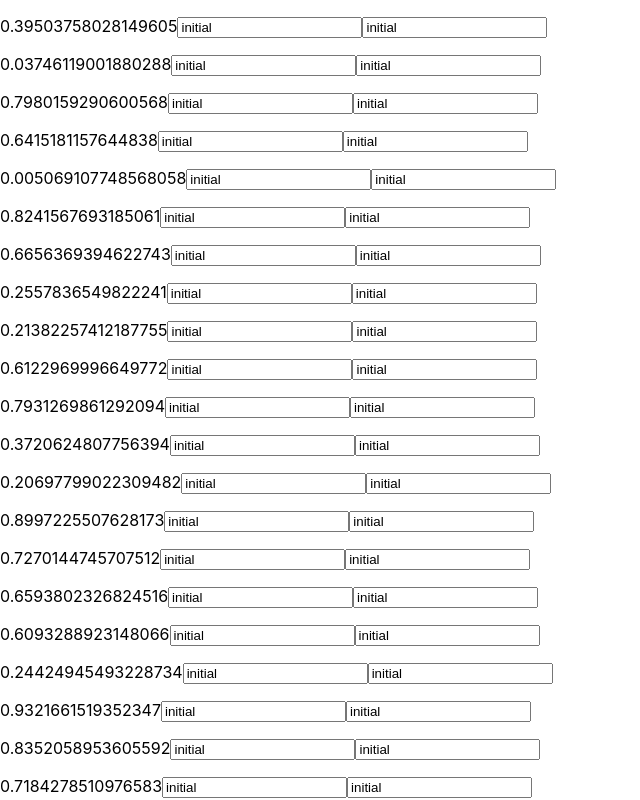
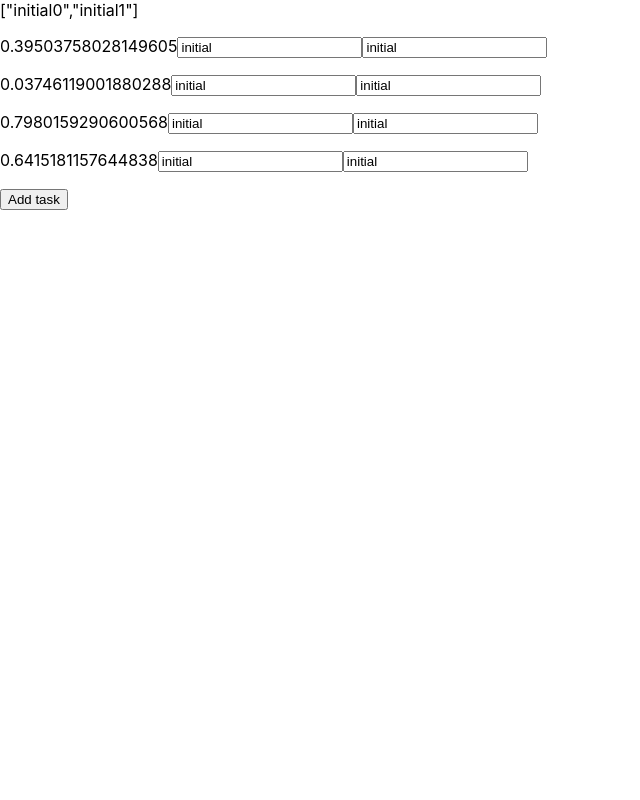
Before and after one commit to ienjoygit/hookstate, a React (Create React App) app in the folder experimental/: page / in a window 1280 px wide. Shown: the top 800 px of the page, without its empty margins (0-640 px from the left). Built offline with nearby package versions, Linux system fonts and the light colour scheme.

Commit message:
more progress on tracking.

```diff
--- a/experimental/src/App.tsx
+++ b/experimental/src/App.tsx
@@ -4,10 +4,15 @@ import './App.css';
 
 import { useStateLink, ValueLink, createStateLink } from './lib/UseStateLink';
 
-const state = createStateLink<TaskItem[]>(Array.from(Array(1000).keys()).map((i) => ({
+JSON.stringify({ x: 5, y: 6, toJSON() { return this.x + this.y; } });
+
+const state = createStateLink<TaskItem[]>(Array.from(Array(2).keys()).map((i) => ({
     name: 'initial',
-    priority: i
-})));
+    priority: i,
+    toJSON(): any { return this.name + this.priority; }
+})), {
+    // onset: (v, i, p) => console.log('set new value', p, v)
+});
 
 interface TaskItem {
     name: string,
@@ -28,8 +33,9 @@ const TaskView = (props: { link: ValueLink<TaskItem> }) => {
     return <p>
         {Math.random()}
         {/* {locallink.nested.name.value} */}
-        <input value={locallink.nested.name.value} onChange={v => locallink.nested.name.set(v.target.value)} />
-        <input value={locallink.nested.name.value} onChange={v => locallink.nested.priority.set(pv => Number(pv) + 1)} />
+        <input value={locallink.value.name} onChange={v => locallink.nested.name.set(v.target.value)} />
+        <input value={locallink.value.name} onChange={v => locallink.nested.priority.set(pv => Number(pv) + 1)} />
+        {/* <input value={'increment priority'} onChange={v => locallink.nested.priority.set(pv => Number(pv) + 1)} /> */}
     </p>
 }
 
@@ -40,13 +46,21 @@ const TwiceTaskView = (props: { link: ValueLink<TaskItem> }) => {
     </>;
 }
 
+const JsonDump = (props: {link: ValueLink<TaskItem[]>}) => {
+    const locallink = useStateLink(props.link);
+    return <>
+        {JSON.stringify(locallink.value)}
+    </>;
+}
+
 const App: React.FC = () => {
-    // const vl = useStateLink<TaskItem[]>(Array.from(Array(1000).keys()).map((i) => ({
+    // const vl = useStateLink<TaskItem[]>(Array.from(Array(2).keys()).map((i) => ({
     //     name: 'initial',
     //     priority: i
     // })));
     const vl = useStateLink(state);
     return <>
+        <JsonDump link={vl} />
         {
             vl.nested.map((i, ind) => <TwiceTaskView key={ind} link={i} />)
         }
--- a/experimental/src/lib/UseStateLink.tsx
+++ b/experimental/src/lib/UseStateLink.tsx
@@ -243,6 +243,7 @@ class ValueLinkImpl<S> implements ValueLink<S>, Subscribable {
     private nestedCache: NestedInferredLink<S> | undefined;
     private nestedLinksCache: Record<string | number, ValueLinkImpl<S[keyof S]>> | undefined;
 
+    private valueTracked: S | undefined;
     private valueUsed: boolean | undefined;
 
     private initialValueCache: S | undefined;
@@ -258,12 +259,25 @@ class ValueLinkImpl<S> implements ValueLink<S>, Subscribable {
         public readonly path: Path,
         // tslint:disable-next-line: no-any
         public readonly onUpdate: () => void,
-        public readonly valueCache: S
+        public readonly valueUntracked: S
     ) { }
 
     get value(): S {
-        this.valueUsed = true;
-        return this.valueCache;
+        // console.log('value used', this.path);
+        if (this.valueTracked === undefined) {
+            if (Array.isArray(this.valueUntracked)) {
+                this.valueTracked = this.valueArrayImpl();
+            } else if (typeof this.valueUntracked === 'object' && this.valueUntracked !== null) {
+                this.valueTracked = this.valueObjectImpl();
+            } else {
+                this.valueTracked = this.valueUntracked;
+                if (this.valueTracked === undefined) {
+                    this.valueUsed = true;
+                }
+            }
+        }
+        // return this.nestedCache as NestedInferredLink<S>;
+        return this.valueTracked!;
     }
 
     get initialValue(): S | undefined {
@@ -272,10 +286,6 @@ class ValueLinkImpl<S> implements ValueLink<S>, Subscribable {
             this.initialValueCache = this.state.getInitial(this.path) as S | undefined;
         }
         return this.initialValueCache;
-    }
-
-    private get hooks(): ValueProcessingHooks<S> {
-        return this.state.targetHooks(this.path);
     }
 
     set(newValue: React.SetStateAction<S>): void {
@@ -305,9 +315,9 @@ class ValueLinkImpl<S> implements ValueLink<S>, Subscribable {
         //     return;
         // }
         if (typeof newValue === 'function') {
-            newValue =  (newValue as ((prevValue: S) => S))(this.valueCache);
+            newValue =  (newValue as ((prevValue: S) => S))(this.state.getCurrent(this.path));
         }
-        const localPreset = this.hooks.__preset;
+        const localPreset = this.state.targetHooks(this.path).__preset;
         if (localPreset) {
             newValue = localPreset(newValue, this);
         }
@@ -326,26 +336,35 @@ class ValueLinkImpl<S> implements ValueLink<S>, Subscribable {
     }
 
     updateIfUsed(path: Path): boolean {
+        // console.log('updateIfUsed', this.path);
         const update = () => {
             const firstChildKey = path[this.path.length];
             if (firstChildKey === undefined) {
-                if (this.valueUsed) {
+                if (this.valueTracked !== undefined || this.valueUsed === true) {
+                    // console.log('updateIfUsed updated', this.path);
                     this.onUpdate();
                     return true;
                 }
+                // console.log('updateIfUsed not updated (firstChildKey Undefined)', this.path, this.valueTracked || this.valueUsed, this.valueTracked, this.valueUsed);
                 return false;
             }
             const firstChildValue = this.nestedLinksCache && this.nestedLinksCache[firstChildKey];
             if (firstChildValue === undefined) {
+                // console.log('updateIfUsed not updated (firstChildValue Undefined)', this.path);
                 return false;
             }
-            return firstChildValue.updateIfUsed(path);
+            // console.log('updateIfUsed offload to children', this.path);
+            const r = firstChildValue.updateIfUsed(path);
+            // console.log('updateIfUsed offload to children updated', this.path, r);
+            return r;
         }
 
         const updated = update();
         if (!updated && this.subscribers !== undefined) {
+            // console.log('updateIfUsed not updated, loop subscribers', this.path, this.subscribers);
             this.subscribers.forEach(s => s.updateIfUsed(path))
         }
+        // console.log('updateIfUsed returning', this.path, updated);
         return updated;
     }
 
@@ -492,10 +511,13 @@ class ValueLinkImpl<S> implements ValueLink<S>, Subscribable {
     }
 
     get inferred(): InferredLink<S> {
-        if (Array.isArray(this.value)) {
+        if (!this.valueTracked) {
+            this.valueUsed = true;
+        }
+        if (Array.isArray(this.valueUntracked)) {
             return new ArrayLinkImpl(
                 this as unknown as ValueLinkImpl<unknown[]>) as unknown as InferredLink<S>;
-        } else if (typeof this.value === 'object' && this.value !== null) {
+        } else if (typeof this.valueUntracked === 'object' && this.valueUntracked !== null) {
             return new ObjectLinkImpl(
                 this as unknown as ValueLinkImpl<object>) as unknown as InferredLink<S>;
         } else {
@@ -504,10 +526,13 @@ class ValueLinkImpl<S> implements ValueLink<S>, Subscribable {
     }
 
     get nested(): NestedInferredLink<S> {
+        if (!this.valueTracked) {
+            this.valueUsed = true;
+        }
         if (this.nestedCache === undefined) {
-            if (Array.isArray(this.value)) {
+            if (Array.isArray(this.valueUntracked)) {
                 this.nestedCache = this.nestedArrayImpl();
-            } else if (typeof this.value === 'object' && this.value !== null) {
+            } else if (typeof this.valueUntracked === 'object' && this.valueUntracked !== null) {
                 this.nestedCache = this.nestedObjectImpl();
             } else {
                 this.nestedCache = undefined;
@@ -520,28 +545,88 @@ class ValueLinkImpl<S> implements ValueLink<S>, Subscribable {
         const proxyGetterCache = {};
         this.nestedLinksCache = proxyGetterCache;
 
-        const getter = (target: any[], key: PropertyKey) => {
+        const getter = (target: object, key: PropertyKey) => {
             if (key === 'length') {
-                return target.length;
+                return (target as []).length;
             }
             if (key in Array.prototype) {
                 return Array.prototype[key];
             }
-            // in contrast to object link,
-            // do not allow to return value links
-            // pointing to out of array bounds
+            const index = Number(key);
+            if (!Number.isInteger(index)) {
+                return undefined;
+            }
+            const cachehit = proxyGetterCache[index];
+            if (cachehit) {
+                return cachehit;
+            }
+            const r = new ValueLinkImpl(
+                this.state,
+                this.path.slice().concat(index),
+                this.onUpdate,
+                target[index]
+            )
+            proxyGetterCache[index] = r;
+            return r;
+        };
+        return this.proxyWrap(this.valueUntracked as unknown as object, getter) as unknown as NestedInferredLink<S>;
+    }
+
+    private valueArrayImpl(): S {
+        const getter = (target: object, key: PropertyKey) => {
+            if (key === 'length') {
+                return (target as []).length;
+            }
+            if (key in Array.prototype) {
+                return Array.prototype[key];
+            }
+            const index = Number(key);
+            if (!Number.isInteger(index)) {
+                return undefined;
+            }
+            return (this.nested)![index].value;
+        };
+        return this.proxyWrap(this.valueUntracked as unknown as object, getter) as unknown as S;
+    }
+
+    private nestedObjectImpl(): NestedInferredLink<S> {
+        const proxyGetterCache = {}
+        this.nestedLinksCache = proxyGetterCache;
+
+        const getter = (target: object, key: PropertyKey) => {
+            if (typeof key === 'symbol') {
+                return undefined;
+            }
             const cachehit = proxyGetterCache[key];
             if (cachehit) {
                 return cachehit;
             }
-            if (key in target) {
-                const r = this.atArrayImpl(Number(key))
-                proxyGetterCache[key] = r;
-                return r;
+            const r = new ValueLinkImpl(
+                this.state,
+                this.path.slice().concat(key.toString()),
+                this.onUpdate,
+                target[key]
+            );
+            proxyGetterCache[key] = r;
+            return r;
+        };
+        return this.proxyWrap(this.valueUntracked as unknown as object, getter) as unknown as NestedInferredLink<S>;
+    }
+
+    private valueObjectImpl(): S {
+        const getter = (target: object, key: PropertyKey) => {
+            // console.log('value getter', key);
+            if (typeof key === 'symbol') {
+                return undefined;
             }
-            return undefined;
+            return (this.nested)![key].value;
         };
-        const proxy = new Proxy(this.value as unknown as object, {
+        return this.proxyWrap(this.valueUntracked as unknown as object, getter) as unknown as S;
+    }
+
+    // tslint:disable-next-line: no-any
+    private proxyWrap(objectToWrap: object, getter: (target: object, key: PropertyKey) => any) {
+        return new Proxy(objectToWrap, {
             getPrototypeOf: (target) => {
                 return Object.getPrototypeOf(target);
             },
@@ -557,16 +642,16 @@ class ValueLinkImpl<S> implements ValueLink<S>, Subscribable {
             getOwnPropertyDescriptor: (target, p) => {
                 const origin = Object.getOwnPropertyDescriptor(target, p);
                 return origin && {
-                    configurable: false,
+                    configurable: true, // JSON.stringify() does not work for an object without it
                     enumerable: origin.enumerable,
-                    value: undefined,
-                    writable: false,
-                    // tslint:disable-next-line: no-any
-                    get: () => getter(target as any[], p),
+                    get: () => getter(target as object, p),
                     set: undefined
                 };
             },
             has: (target, p) => {
+                if (typeof p === 'symbol') {
+                    return false;
+                }
                 return p in target;
             },
             get: getter,
@@ -591,104 +676,7 @@ class ValueLinkImpl<S> implements ValueLink<S>, Subscribable {
             construct: (target, argArray, newTarget?) => {
                 throw new ValueLinkInvalidUsageError('construct', this.path)
             }
-        })
-        return proxy as unknown as NestedInferredLink<S>;
-    }
-
-    private atArrayImpl(k: number) {
-        return new ValueLinkImpl(
-            this.state,
-            this.path.slice().concat(k),
-            this.onUpdate,
-            this.valueCache[k]
-        );
-    }
-
-    private nestedObjectImpl(): NestedInferredLink<S> {
-        const proxyGetterCache = {}
-        this.nestedLinksCache = proxyGetterCache;
-
-        const getter = (target: object, key: PropertyKey) => {
-            if (typeof key === 'symbol') {
-                return undefined;
-            }
-            // in cotrast to array link,
-            // return for any key
-            const cachehit = proxyGetterCache[key];
-            if (cachehit) {
-                return cachehit;
-            }
-            const r = this.atObjectImpl(key as keyof S);
-            proxyGetterCache[key] = r;
-            return r;
-        };
-        const proxy = new Proxy(this.value as unknown as object, {
-            getPrototypeOf: (target) => {
-                return Object.getPrototypeOf(target);
-            },
-            setPrototypeOf: (target, v) => {
-                throw new ValueLinkInvalidUsageError('setPrototypeOf', this.path)
-            },
-            isExtensible: (target) => {
-                return false;
-            },
-            preventExtensions: (target) => {
-                throw new ValueLinkInvalidUsageError('preventExtensions', this.path)
-            },
-            getOwnPropertyDescriptor: (target, p) => {
-                const origin = Object.getOwnPropertyDescriptor(target, p);
-                return origin && {
-                    configurable: false,
-                    enumerable: origin.enumerable,
-                    value: undefined,
-                    writable: false,
-                    get: () => getter(target as object, p),
-                    set: undefined
-                };
-            },
-            has: (target, p) => {
-                if (typeof p === 'symbol') {
-                    return false;
-                }
-                return true;
-            },
-            get: getter,
-            set: (target, p, value, receiver) => {
-                throw new ValueLinkInvalidUsageError('set', this.path)
-            },
-            deleteProperty: (target, p) => {
-                throw new ValueLinkInvalidUsageError('deleteProperty', this.path)
-            },
-            defineProperty: (target, p, attributes) => {
-                throw new ValueLinkInvalidUsageError('defineProperty', this.path)
-            },
-            enumerate: (target) => {
-                // because object value link returns nested value link for any property key
-                // it is impossible to know all of the available keys in advance
-                throw new ValueLinkInvalidUsageError('enumerate', this.path)
-            },
-            ownKeys: (target) => {
-                // because object value link returns nested value link for any property key
-                // it is impossible to know all of the available keys in advance
-                throw new ValueLinkInvalidUsageError('ownKeys', this.path)
-            },
-            apply: (target, thisArg, argArray?) => {
-                throw new ValueLinkInvalidUsageError('apply', this.path)
-            },
-            construct: (target, argArray, newTarget?) => {
-                throw new ValueLinkInvalidUsageError('construct', this.path)
-            }
-        })
-        return proxy as unknown as NestedInferredLink<S>;
-    }
-
-    private atObjectImpl<K extends keyof S>(k: K): ValueLink<S[K]> {
-        return new ValueLinkImpl(
-            this.state,
-            this.path.slice().concat(k.toString()),
-            this.onUpdate,
-            this.valueCache[k]
-        );
+        });
     }
 }
 
```
